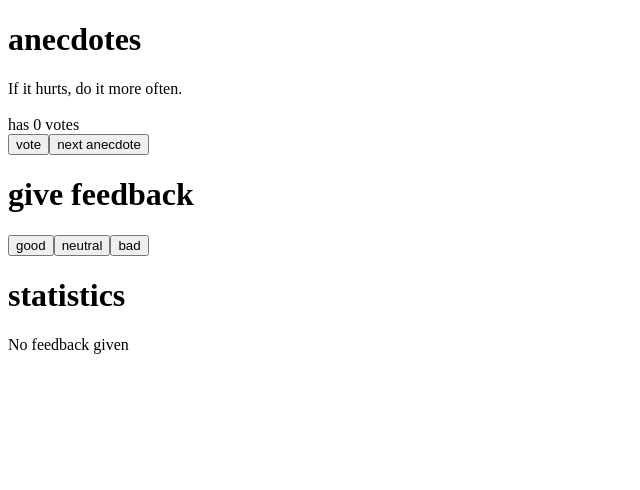
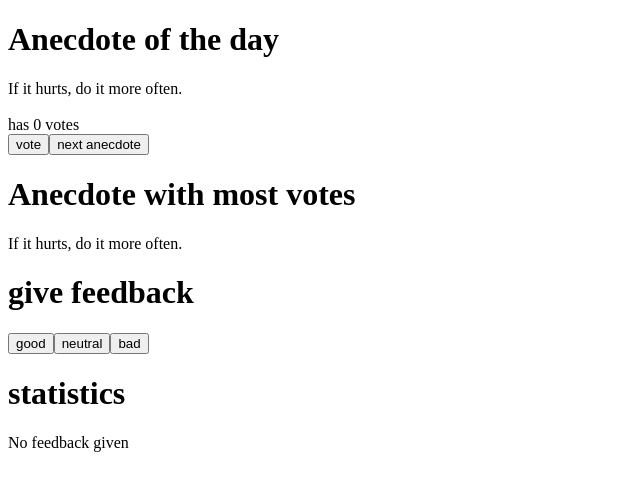
Before and after one commit to dollybuzz/fullstackopen, a React (Vite) app in the folder part1/unicafe/: page / in a window 1280 px wide. Shown: the top 490 px of the page, without its empty margins (0-640 px from the left). Built offline with nearby package versions, Linux system fonts and the light colour scheme.

Commit message:
display anecdote with highest vote

```diff
--- a/part1/unicafe/src/App.jsx
+++ b/part1/unicafe/src/App.jsx
@@ -83,13 +83,33 @@ const App = () => {
     })
   };
 
+  const highestVote = (arr) => {
+    if (arr.length === 0) {
+      return -1;
+    }
+    var max = arr[0];
+    var maxIndex = 0;
+
+    for(let i = 0; i < arr.length; i++) {
+      if(arr[i] > max) {
+        maxIndex = i;
+        max = arr[i];
+      }
+    }
+
+    return anecdotes[maxIndex];
+  };
+
   return (
     <div>
-      <Title title={'anecdotes'} />
+      <Title title={'Anecdote of the day'} />
       <div>{anecdotes[selected]}</div><br/>
       <div>has {vote[selected]} votes</div>
       <Button onClick={() => {setToVote(selected)}} text={"vote"}/>
       <Button onClick={() => {setToSelected(randomNum)}} text={"next anecdote"}/>
+
+      <Title title={'Anecdote with most votes'} />
+      <div>{highestVote(vote)}</div>
 
       <Title title={'give feedback'} />
       <Button onClick={() => {setToGood(good + 1)}} text={'good'}/>
```
